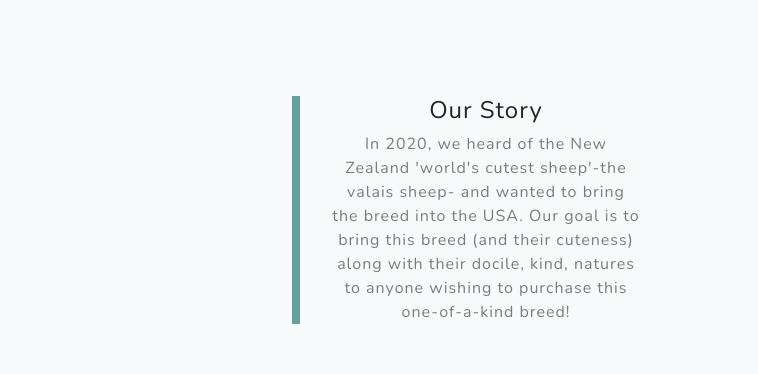
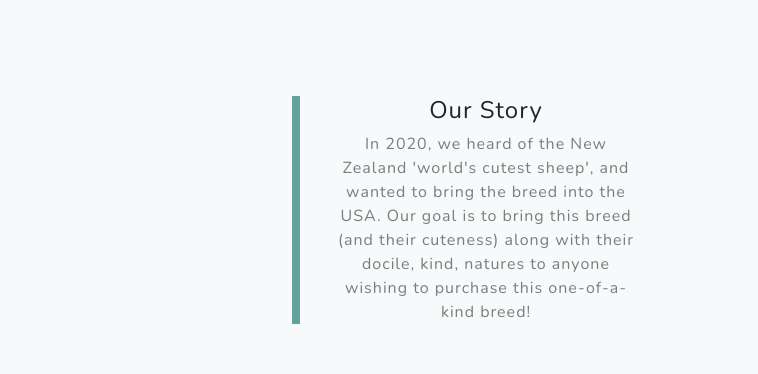
Before and after one commit to oliviaoler/BG-s-Cutest-Sheetp, a plain HTML site: page index.html in a window 1280 px wide. Shown: the part 1060-1434 px from the top of the page, 522-1280 px from the left. Drawn offline with nearby package versions, Linux system fonts and the light colour scheme.

Commit message:
Add files via upload

```diff
--- a/index.html
+++ b/index.html
@@ -57,7 +57,7 @@
                     <div class="col-xl-4 col-lg-5">
                         <div class="featured-text text-center text-lg-left">
                             <h4>Our Story</h4>
-                            <p class="text-black-50 mb-0">In 2020, we heard of the New Zealand 'world's cutest sheep'-the valais sheep- and wanted to bring the breed into the USA. Our goal is to bring this breed (and their cuteness) along with their docile, kind, natures to anyone wishing to purchase this one-of-a-kind breed!</p>
+                            <p class="text-black-50 mb-0">In 2020, we heard of the New Zealand 'world's cutest sheep', and wanted to bring the breed into the USA. Our goal is to bring this breed (and their cuteness) along with their docile, kind, natures to anyone wishing to purchase this one-of-a-kind breed!</p>
                         </div>
                     </div>
                 </div>
```
